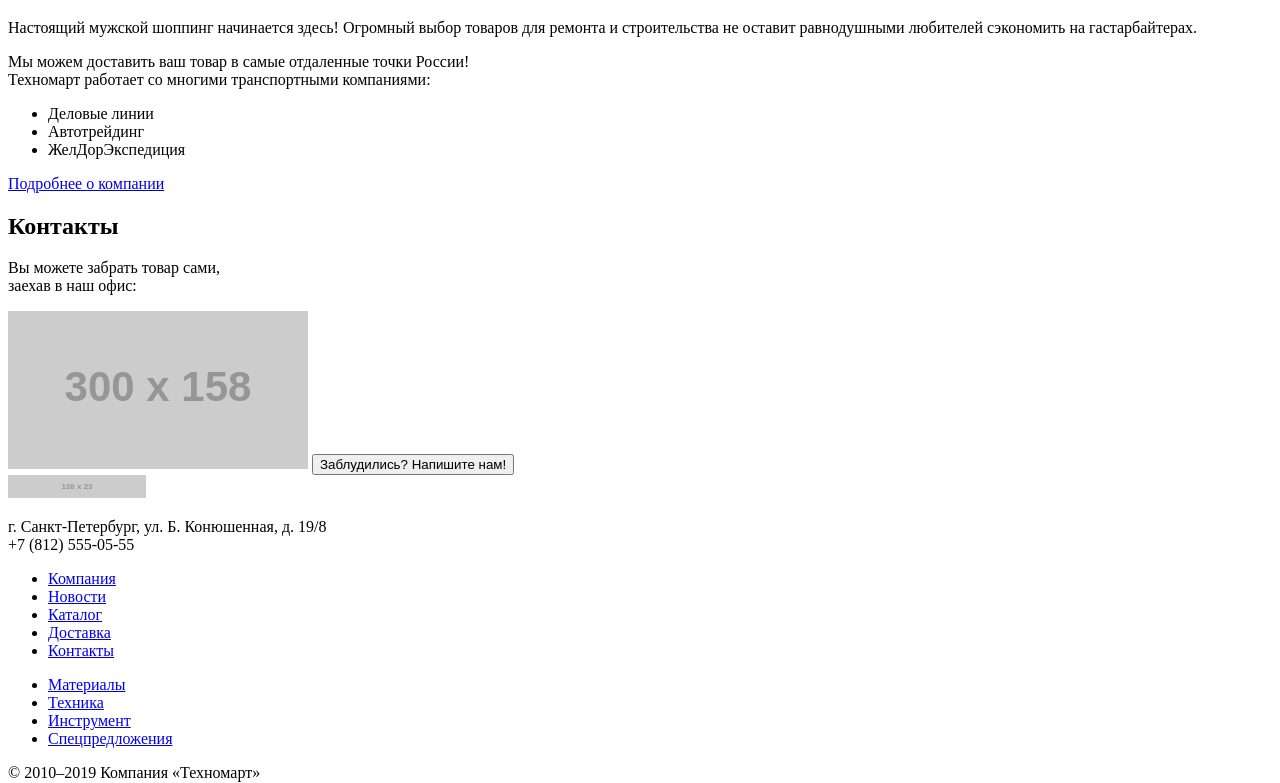
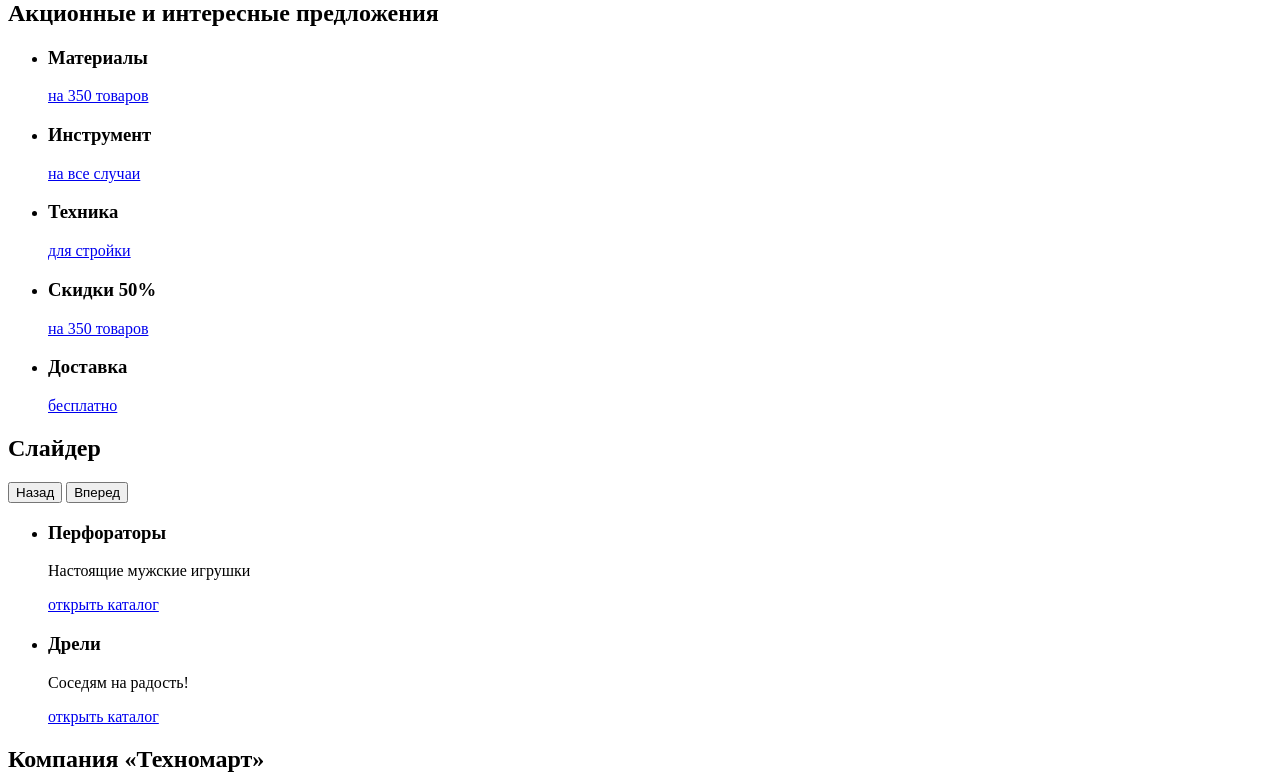
Before and after one commit to cybranker/66791-technomart-27, a plain HTML site: page index.html in a window 1280 px wide. Shown: the part 570-1353 px from the top of the page. Drawn offline with Linux system fonts and the light colour scheme; placeholder pictures from the web are drawn by us.

Commit message:
Изменяет более семантически правильно с параграфа на курсив описание магазина и добавляет разметку промо блока на главной странице

```diff
--- a/index.html
+++ b/index.html
@@ -25,11 +25,11 @@
         </div>
       </div>
 
-      <p>
+      <i>
         Интернет-магазин<br>
         строительных материалов<br>
         и инструментов для ремонта
-      </p>
+      </i>
 
       <address>
         <a href="tel:78125550555">+7 (812) 555-05-55</a>
@@ -59,6 +59,56 @@
     </header>
 
     <main>
+      <h1>Интернет-магазин строительных материалов "Техномарт"</h1>
+
+      <section>
+        <h2>Акционные и интересные предложения</h2>
+
+        <ul>
+          <li>
+            <h3>Материалы</h3>
+            <a href="blank.html">на 350 товаров</a>
+          </li>
+          <li>
+            <h3>Инструмент</h3>
+            <a href="blank.html">на все случаи</a>
+          </li>
+          <li>
+            <h3>Техника</h3>
+            <a href="blank.html">для стройки</a>
+          </li>
+          <li>
+            <h3>Скидки 50%</h3>
+            <a href="blank.html">на 350 товаров</a>
+          </li>
+          <li>
+            <h3>Доставка</h3>
+            <a href="blank.html">бесплатно</a>
+          </li>
+        </ul>
+      </section>
+
+      <section>
+        <h2>Слайдер</h2>
+
+        <div>
+          <button type="button">Назад</button>
+          <button type="button">Вперед</button>
+        </div>
+        <ul>
+          <li>
+            <h3>Перфораторы</h3>
+            <p>Настоящие мужские игрушки</p>
+            <a href="blank.html">открыть каталог</a>
+          </li>
+          <li>
+            <h3>Дрели</h3>
+            <p>Соседям на радость!</p>
+            <a href="blank.html">открыть каталог</a>
+          </li>
+        </ul>
+      </section>
+
       <section>
         <h2>Компания «Техномарт»</h2>
         <p>Настоящий мужской шоппинг начинается здесь! Огромный выбор товаров для ремонта и строительства не оставит равнодушными любителей сэкономить на гастарбайтерах.</p>
```
Also changed, not shown: catalog.html (+2 -2 lines).
